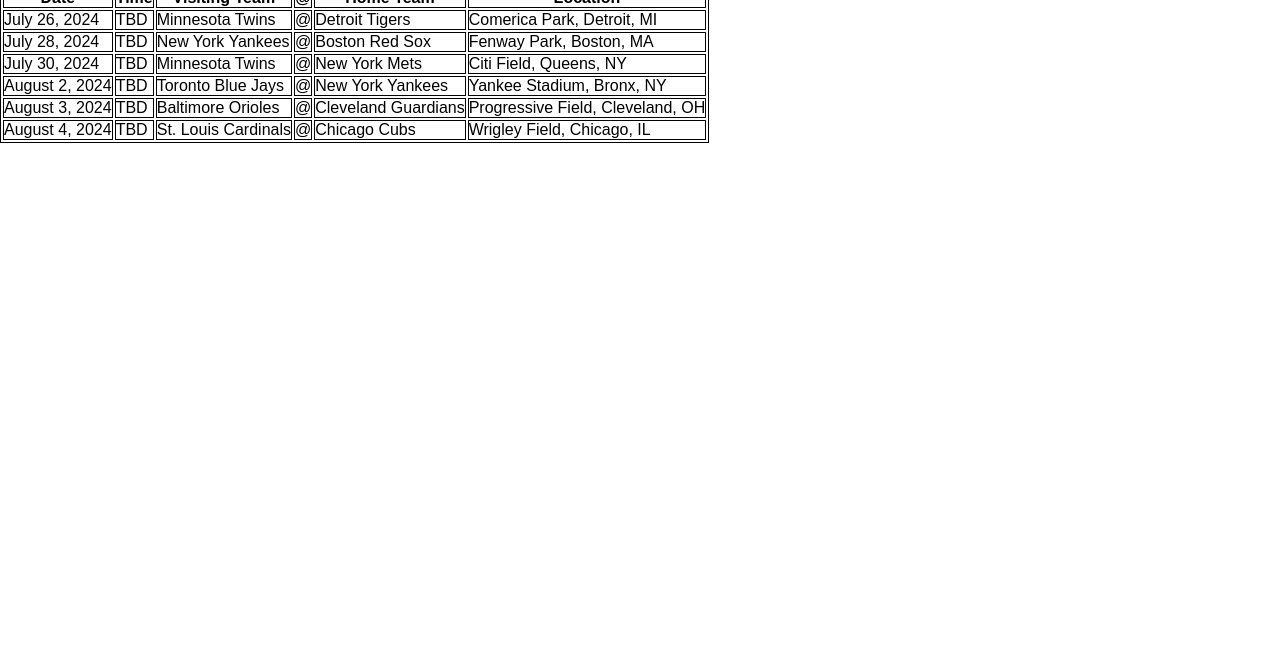
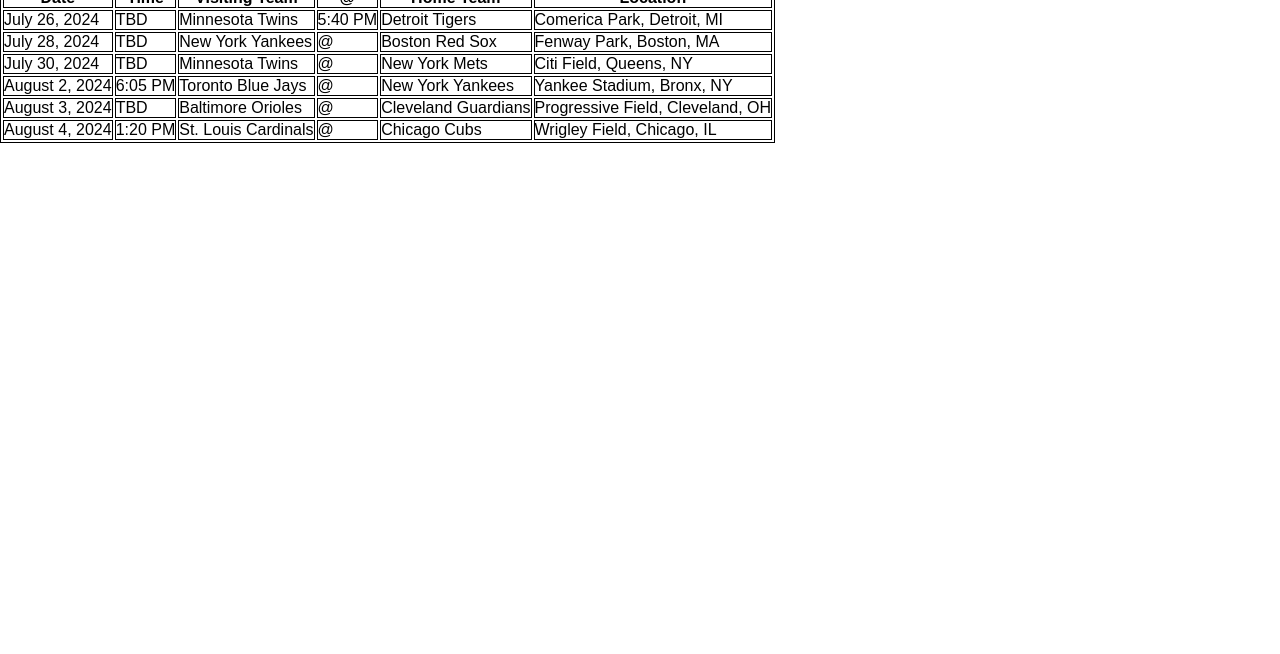
Before and after one commit to aballred351/allredbaseballtour, a plain HTML site: page schedule.html in a window 1280 px wide. Shown: the part 146-800 px from the top of the page. Drawn offline with Linux system fonts and the light colour scheme.

Commit message:
Added game times to schedule

```diff
--- a/schedule.html
+++ b/schedule.html
@@ -41,7 +41,7 @@
                     <td>July 26, 2024</td>
                     <td>TBD</td>
                     <td>Minnesota Twins</td>
-                    <td>@</td>
+                    <td>5:40 PM</td>
                     <td>Detroit Tigers</td>
                     <td>Comerica Park, Detroit, MI</td>
                 </tr>
@@ -63,7 +63,7 @@
                 </tr>
                 <tr>
                     <td>August 2, 2024</td>
-                    <td>TBD</td>
+                    <td>6:05 PM</td>
                     <td>Toronto Blue Jays</td>
                     <td>@</td>
                     <td>New York Yankees</td>
@@ -79,7 +79,7 @@
                 </tr>
                 <tr>
                     <td>August 4, 2024</td>
-                    <td>TBD</td>
+                    <td>1:20 PM</td>
                     <td>St. Louis Cardinals</td>
                     <td>@</td>
                     <td>Chicago Cubs</td>
```
